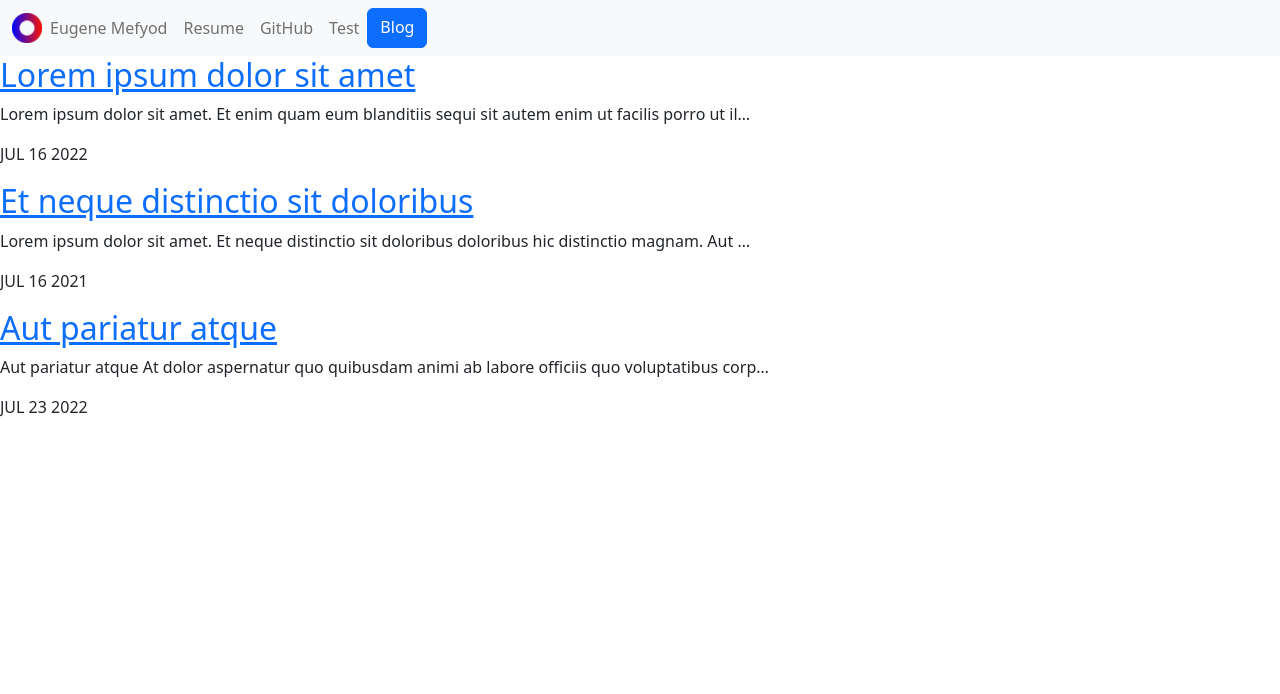
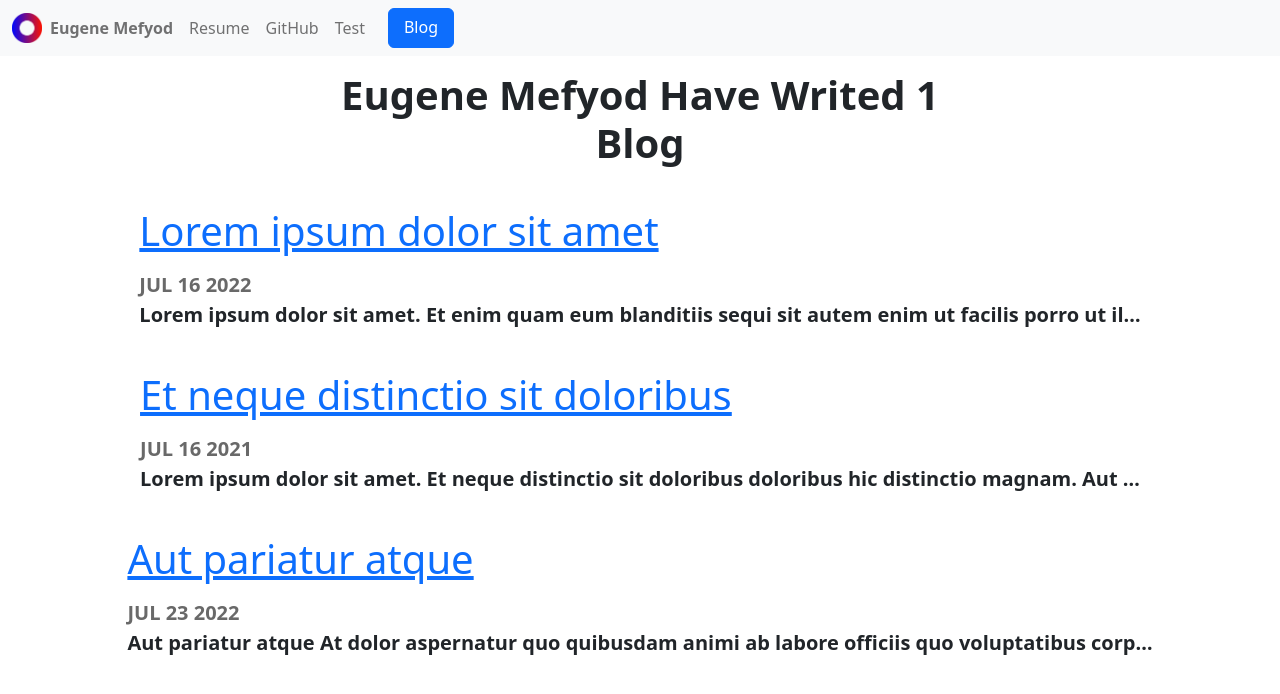
Before and after one commit to heavenyoung1/dj_porfsite, a Django app: page /blog/ in a window 1280 px wide. Shown: the top 694 px of the page. Run offline with Django 4.2, Linux system fonts and the light colour scheme; data comes from the database, SQL or seed files in the repository; both versions use the stored data as it was after the commit.

Commit message:
апдейт ссылки на домашнюю страницу, добавлен псевдоэлемент hover для ссылок,

```diff
--- a/blog/templates/blog/all_blogs.html
+++ b/blog/templates/blog/all_blogs.html
@@ -1,11 +1,17 @@
 {% extends 'portfolio/base.html' %}
 
 {% block content %}
+<h1 class="head-title">Eugene Mefyod have writed 1 blog</h1>
+{% for blog in blogs %}
+<div class="all-blogs-container">
+    <div class="all-blogs-one">
+        <a href={% url 'blog:detail' blog.id %}><h2 class="blog-title">{{ blog.title }}</h2></a>
+            <p class="datetime">{{ blog.datetime|date:'M d Y'|upper}}</p>
+                <p class="blog-description">{{ blog.description|safe|truncatechars:100  }}</p>
 
-{% for blog in blogs %}
-<a href={% url 'blog:detail' blog.id %}><h2>{{ blog.title }}</h2></a>
-<p>{{ blog.description|safe|truncatechars:100  }}</p>
-<p>{{ blog.datetime|date:'M d Y'|upper}}</p>
+
+    </div>
+</div>
 
 
 {% endfor %}
--- a/portfolio/static/portfolio/style.css
+++ b/portfolio/static/portfolio/style.css
@@ -1,8 +1,19 @@
 .link-name {
-    font-size: 8px;
+    font-weight: bold;
 }
+
+.nav-link:hover {
+    color: #1E90FF;
+}
+
 .collapse navbar-collapse {
     font-size: 48px;
+}
+
+.btn-primary {
+    padding-left: 15px;
+    padding-right: 15px;
+    margin-left: 15px;
 }
 
 .main-photo {
@@ -12,6 +23,7 @@
     margin: auto;
     margin-top: 10px;
 }
+
 .head-title {
     width: 50%;
     margin: auto;
@@ -19,12 +31,15 @@
     font-size: 40px;
     font-weight: bold;
     text-transform: capitalize;
+    padding: 15px;
 }
+
 .blog_picture {
     box-sizing:
     width: 400px;
     height: 200px;
 }
+
 .blog-container {
     display: flex;
     flex-wrap: wrap;
@@ -39,6 +54,36 @@
     border-width: 1px;
     border-color: black;
 }
+
 .blog-link {
     padding: 10px 0 10px 0;
 }
+
+.all-blogs-container {
+    display: flex;
+
+}
+.blog-title {
+    font-size: 40px;
+}
+
+.all-blogs-one {
+    box-sizing: border-box;
+    margin-left: auto;
+    margin-right: auto;
+    margin-top: 25px;
+}
+
+.blog-description {
+    font-size: 20px;
+    padding-top: 0;
+    font-weight: bold;
+}
+
+.datetime {
+    font-size: 20px;
+    margin-top: 15px;
+    margin-bottom: 0;
+    font-weight: bold;
+    color: #696969;
+}
--- a/portfolio/templates/portfolio/base.html
+++ b/portfolio/templates/portfolio/base.html
@@ -6,8 +6,8 @@
     <meta name="viewport" content="width=device-width, initial-scale=1">
     <title>Eugene Mefyod site</title>
     <link rel="icon" type="image/png" href="{% static "portfolio/Logo.png" %}">
+    <link href="https://cdn.jsdelivr.net/npm/bootstrap@5.2.0-beta1/dist/css/bootstrap.min.css" rel="stylesheet" integrity="sha384-0evHe/X+R7YkIZDRvuzKMRqM+OrBnVFBL6DOitfPri4tjfHxaWutUpFmBp4vmVor" crossorigin="anonymous">
     <link rel="stylesheet" href="{% static "portfolio/style.css" %}">
-    <link href="https://cdn.jsdelivr.net/npm/bootstrap@5.2.0-beta1/dist/css/bootstrap.min.css" rel="stylesheet" integrity="sha384-0evHe/X+R7YkIZDRvuzKMRqM+OrBnVFBL6DOitfPri4tjfHxaWutUpFmBp4vmVor" crossorigin="anonymous">
   </head>
   <body>
 
@@ -19,10 +19,10 @@
     </button>
     <div class="collapse navbar-collapse" id="navbarNavAltMarkup">
       <div class="navbar-nav">
-        <a class="nav-link link-name" aria-current="page" href="#">Eugene Mefyod</a>
+        <a class="nav-link link-name" aria-current="page" href="{% url 'home' %}">Eugene Mefyod</a>
         <a class="nav-link" href="{% static 'portfolio/resume.pdf' %}" >Resume</a>
         <a class="nav-link" href="https://github.com/heavenyoung1" target="_blank">GitHub</a>
-        <a class="nav-link">Test</a>
+        <a class="nav-link" href="#">Test</a>
         <a class="btn btn-primary" href="{% url 'blog:all_blogs' %}">Blog</a>
       </div>
     </div>
--- a/portfolio/templates/portfolio/home.html
+++ b/portfolio/templates/portfolio/home.html
@@ -13,7 +13,6 @@
    <h1 class="head-title">This web-site own supreme commander-in-chief - Eugene Mefyod</h1>
     <div class="blog-container">
     {% for project in projects %}
-
         <div class="blog-one">
             <h2>{{ project.title }}</h2>
                 <p>{{ project.description }}</p>
```
Also changed, not shown: db.sqlite3.
